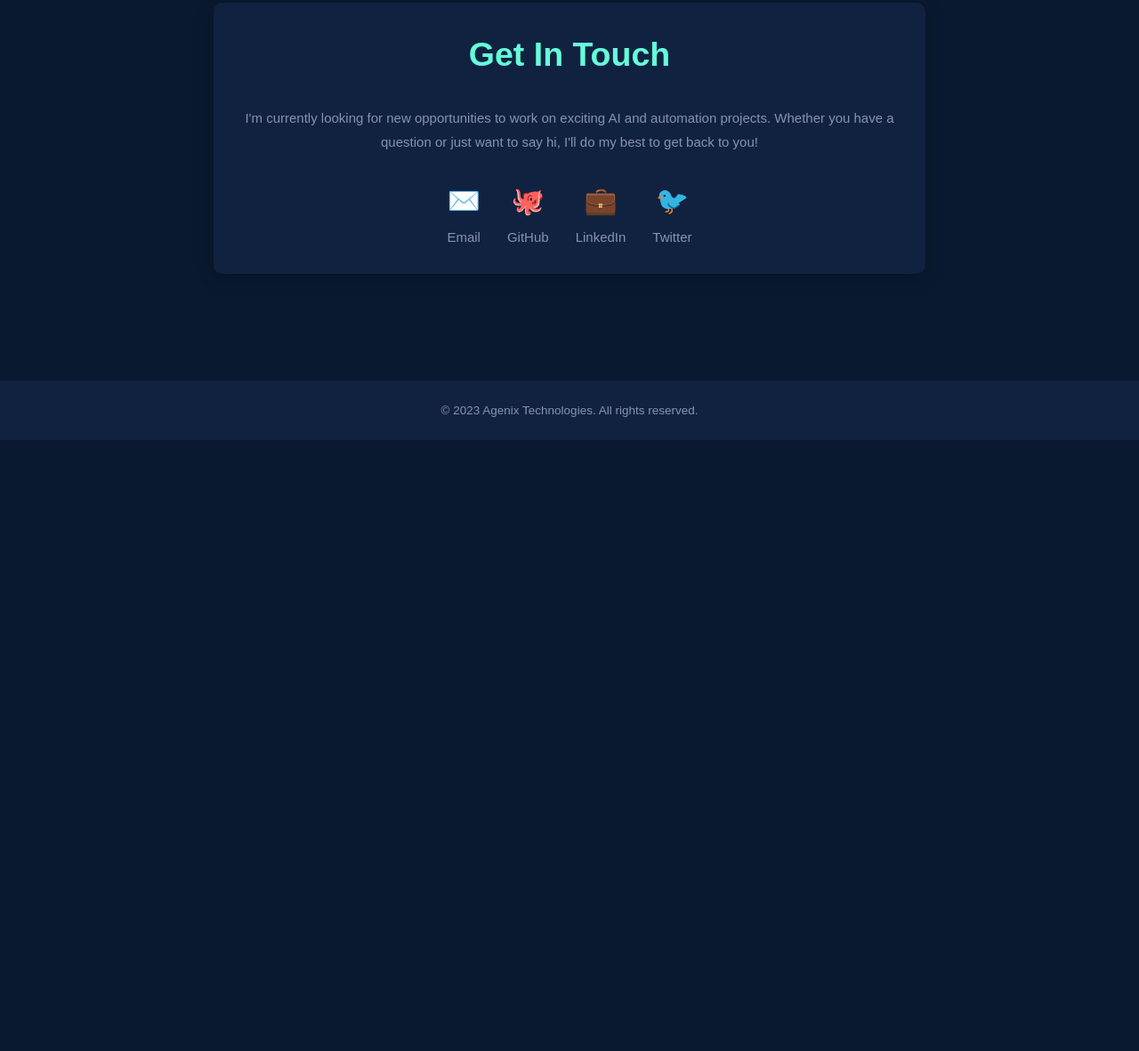
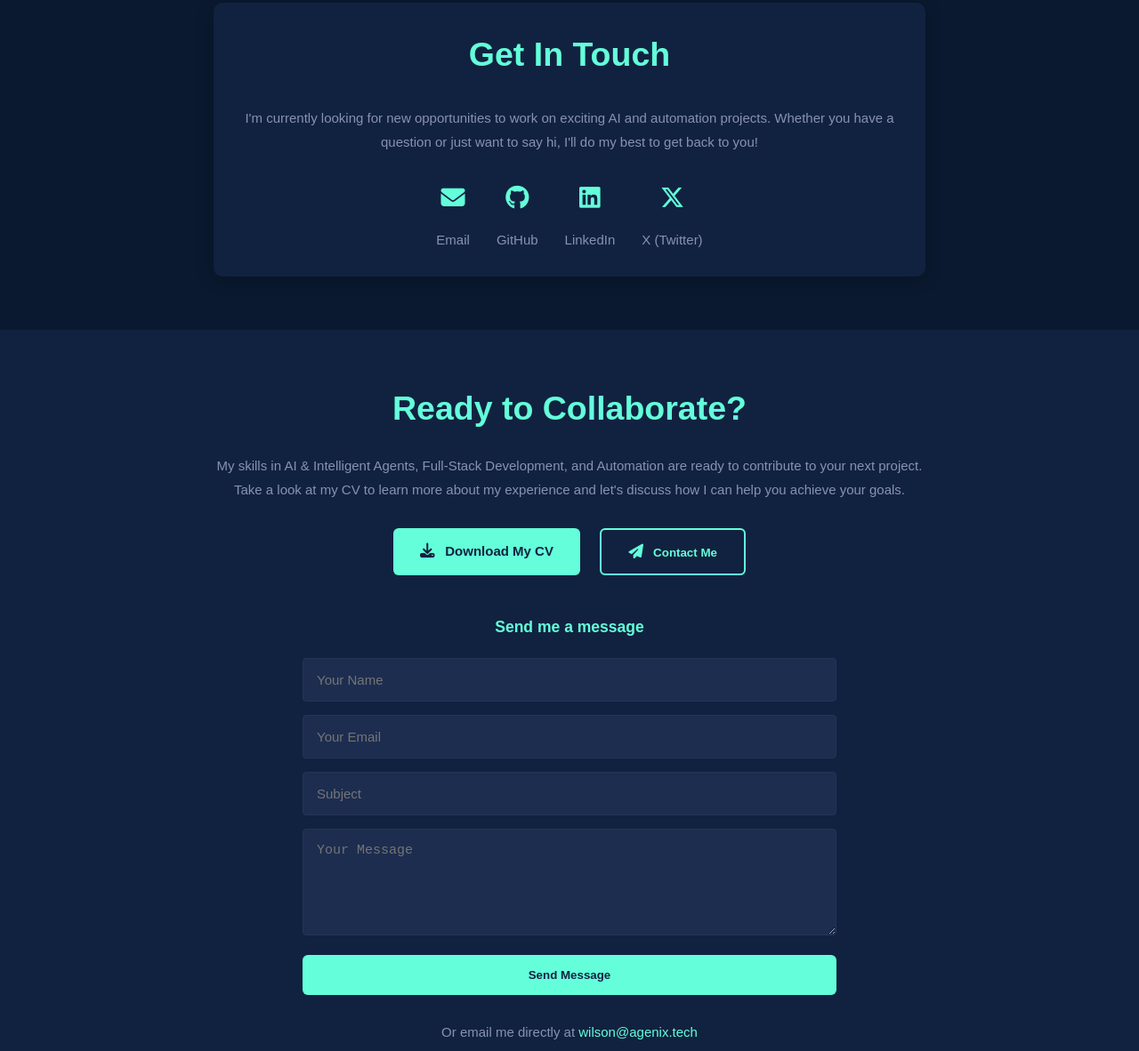
Before and after one commit to wilson69-root/Personal-portfolio, a plain HTML site: page index.html in a window 1280 px wide. Shown: the part 1338-2520 px from the top of the page at 89% size. Before the commit the page ends 1833 px from the top, so only its background shows below. Drawn offline with Linux system fonts and the light colour scheme.

Commit message:
made changes to the icons and Added a hire me feature

```diff
--- a/css/styles.css
+++ b/css/styles.css
@@ -342,7 +342,155 @@ p {
 }
 
 .contact-icon {
-    font-size: 2rem;
+    font-size: 1.8rem;
+    margin-bottom: 0.5rem;
+    color: #64FFDA;
+    transition: transform 0.3s ease;
+}
+
+.contact-link:hover .contact-icon {
+    transform: translateY(-3px);
+}
+
+.button i {
+    margin-right: 0.5rem;
+    font-size: 1.1rem;
+}
+
+.button:hover i {
+    transform: translateY(-1px);
+}
+
+/* Hire Section Styles */
+.hire-section {
+    padding: 4rem 2rem;
+    background-color: #112240;
+}
+
+.hire-container {
+    max-width: 800px;
+    margin: 0 auto;
+    text-align: center;
+}
+
+.hire-heading {
+    font-size: 2.5rem;
+    color: #64FFDA;
+    margin-bottom: 1.5rem;
+}
+
+.hire-text {
+    color: #8892B0;
+    margin-bottom: 2rem;
+    line-height: 1.8;
+}
+
+.buttons-container {
+    display: flex;
+    gap: 1.5rem;
+    justify-content: center;
+    margin-bottom: 3rem;
+}
+
+.button {
+    display: inline-block;
+    padding: 1rem 2rem;
+    border-radius: 6px;
+    text-decoration: none;
+    font-weight: bold;
+    transition: all 0.3s ease;
+    cursor: pointer;
+}
+
+.button.primary {
+    background-color: #64FFDA;
+    color: #112240;
+}
+
+.button.primary:hover {
+    background-color: #4cd8b2;
+    transform: translateY(-2px);
+}
+
+.button.secondary {
+    background-color: transparent;
+    color: #64FFDA;
+    border: 2px solid #64FFDA;
+}
+
+.button.secondary:hover {
+    background-color: rgba(100, 255, 218, 0.1);
+    transform: translateY(-2px);
+}
+
+.hire-form {
+    max-width: 600px;
+    margin: 0 auto;
+    text-align: left;
+}
+
+.hire-form h3 {
+    color: #64FFDA;
+    margin-bottom: 1.5rem;
+    text-align: center;
+}
+
+.hire-form input[type="text"],
+.hire-form input[type="email"],
+.hire-form textarea {
+    width: 100%;
+    padding: 1rem;
+    margin-bottom: 1rem;
+    background-color: #1d2d50;
+    border: 1px solid #233554;
+    border-radius: 4px;
+    color: #8892B0;
+    font-size: 1rem;
+    transition: border-color 0.3s ease;
+}
+
+.hire-form input[type="text"]:focus,
+.hire-form input[type="email"]:focus,
+.hire-form textarea:focus {
+    outline: none;
+    border-color: #64FFDA;
+}
+
+.hire-form textarea {
+    resize: vertical;
+    min-height: 120px;
+}
+
+.hire-form button[type="submit"] {
+    background-color: #64FFDA;
+    color: #112240;
+    padding: 1rem 2rem;
+    border: none;
+    border-radius: 6px;
+    cursor: pointer;
+    font-weight: bold;
+    width: 100%;
+    transition: all 0.3s ease;
+}
+
+.hire-form button[type="submit"]:hover {
+    background-color: #4cd8b2;
+    transform: translateY(-2px);
+}
+
+.contact-info {
+    margin-top: 2rem;
+    color: #8892B0;
+}
+
+.contact-info a {
+    color: #64FFDA;
+    text-decoration: none;
+    transition: color 0.3s ease;
+}
+
+.contact-info a:hover {
+    color: #4cd8b2;
 }
 
 /* Footer Styles */
--- a/index.html
+++ b/index.html
@@ -5,6 +5,7 @@
     <meta name="viewport" content="width=device-width, initial-scale=1.0">
     <title>Wilson Kevin - AI & Intelligent Agents Portfolio</title>
     <link rel="stylesheet" href="./css/styles.css">
+    <link rel="stylesheet" href="https://cdnjs.cloudflare.com/ajax/libs/font-awesome/6.5.1/css/all.min.css">
     <meta name="description" content="Wilson Kevin's portfolio - AI engineer specializing in intelligent agents and automation">
     <meta name="author" content="Wilson Kevin">
 </head>
@@ -69,7 +70,7 @@
                                     <span>Code</span>
                                 </a>
                                 <a href="#" class="project-link">
-                                    <span>Live Demo</span>
+                                    <span>Coming Soon</span>
                                 </a>
                             </div>
                         </div>
@@ -89,7 +90,7 @@
                                     <span>Code</span>
                                 </a>
                                 <a href="#" class="project-link">
-                                    <span>Live Demo</span>
+                                    <span>Coming Soon</span>
                                 </a>
                             </div>
                         </div>
@@ -109,7 +110,7 @@
                                     <span>Code</span>
                                 </a>
                                 <a href="#" class="project-link">
-                                    <span>Live Demo</span>
+                                    <span>Coming Soon</span>
                                 </a>
                             </div>
                         </div>
@@ -127,22 +128,54 @@
                 </p>
                 <div class="contact-links">
                     <a href="mailto:wilson@agenix.tech" class="contact-link">
-                        <div class="contact-icon">✉️</div>
+                        <div class="contact-icon"><i class="fas fa-envelope"></i></div>
                         <span>Email</span>
                     </a>
                     <a href="https://github.com/" target="_blank" rel="noopener noreferrer" class="contact-link">
-                        <div class="contact-icon">🐙</div>
+                        <div class="contact-icon"><i class="fab fa-github"></i></div>
                         <span>GitHub</span>
                     </a>
                     <a href="https://linkedin.com/" target="_blank" rel="noopener noreferrer" class="contact-link">
-                        <div class="contact-icon">💼</div>
+                        <div class="contact-icon"><i class="fab fa-linkedin"></i></div>
                         <span>LinkedIn</span>
                     </a>
                     <a href="https://twitter.com/" target="_blank" rel="noopener noreferrer" class="contact-link">
-                        <div class="contact-icon">🐦</div>
-                        <span>Twitter</span>
+                        <div class="contact-icon"><i class="fab fa-x-twitter"></i></div>
+                        <span>X (Twitter)</span>
                     </a>
                 </div>
+            </div>
+        </section>
+
+        <section id="hire" class="hire-section">
+            <div class="hire-container">
+                <h2 class="hire-heading">Ready to Collaborate?</h2>
+                <p class="hire-text">
+                    My skills in AI & Intelligent Agents, Full-Stack Development, and Automation are ready to contribute to your next project.
+                    Take a look at my CV to learn more about my experience and let's discuss how I can help you achieve your goals.
+                </p>
+
+                <div class="buttons-container">
+                    <a href="path/to/your/cv.pdf" download class="button primary">
+                        <i class="fas fa-download"></i> Download My CV
+                    </a>
+                    <button class="button secondary" onclick="document.getElementById('contact-form').scrollIntoView({ behavior: 'smooth' });">
+                        <i class="fas fa-paper-plane"></i> Contact Me
+                    </button>
+                </div>
+
+                <form id="contact-form" class="hire-form">
+                    <h3>Send me a message</h3>
+                    <input type="text" placeholder="Your Name" required>
+                    <input type="email" placeholder="Your Email" required>
+                    <input type="text" placeholder="Subject" required>
+                    <textarea placeholder="Your Message" rows="5" required></textarea>
+                    <button type="submit">Send Message</button>
+                </form>
+
+                <p class="contact-info">
+                    Or email me directly at <a href="mailto:wilson@agenix.tech">wilson@agenix.tech</a>
+                </p>
             </div>
         </section>
     </main>
```
